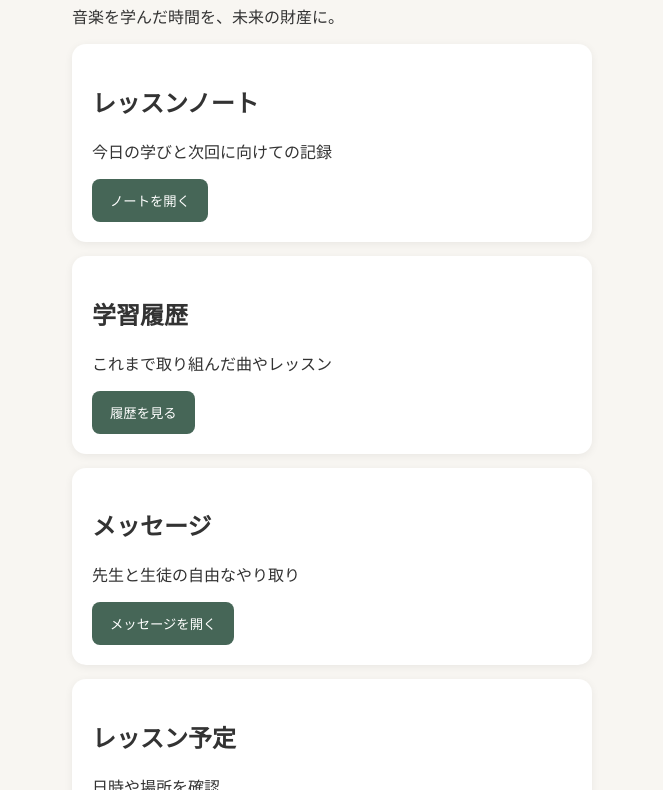
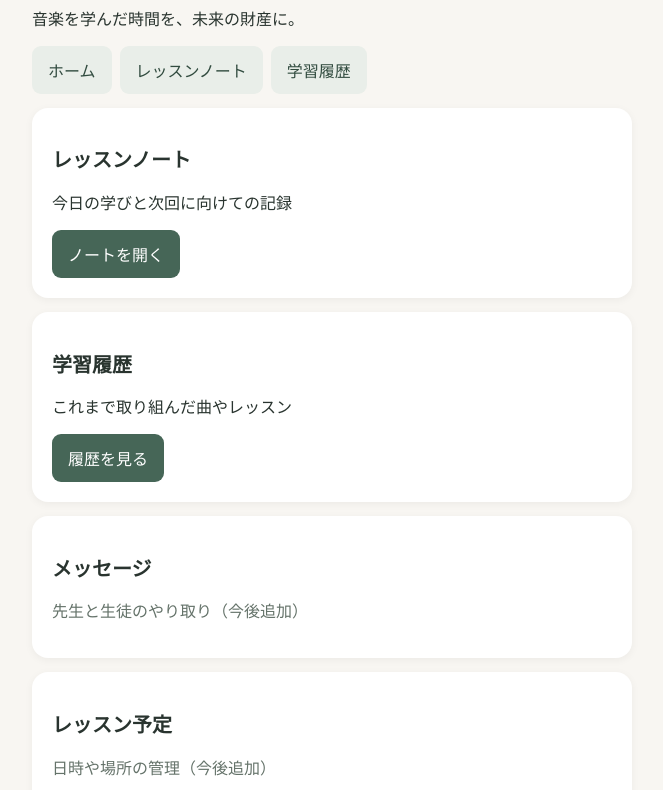
Before and after one commit to yuchicho/my-music-journey, a plain HTML site: page index.html in a window 1280 px wide. Shown: the part 100-890 px from the top of the page, without its empty margins (308-971 px from the left). Drawn offline with Linux system fonts and the light colour scheme.

Commit message:
Revise index.html for improved layout and navigation
Refactor HTML structure and styles for better readability and functionality.

```diff
--- a/index.html
+++ b/index.html
@@ -1,68 +1,25 @@
-
 <!DOCTYPE html>
 <html lang="ja">
 <head>
-  <meta charset="UTF-8">
-  <meta name="viewport" content="width=device-width, initial-scale=1">
-  <title>My Music Journey</title>
-  <style>
-    body {
-      font-family: sans-serif;
-      background: #f8f6f2;
-      color: #333;
-      margin: 0;
-      padding: 24px;
-    }
-    .app {
-      max-width: 520px;
-      margin: auto;
-    }
-    h1 { color: #466657; }
-    .card {
-      background: white;
-      padding: 20px;
-      margin: 14px 0;
-      border-radius: 14px;
-      box-shadow: 0 2px 8px #00000010;
-    }
-    button {
-      background: #466657;
-      color: white;
-      border: none;
-      border-radius: 8px;
-      padding: 12px 18px;
-      cursor: pointer;
-    }
-  </style>
+<meta charset="UTF-8"><meta name="viewport" content="width=device-width, initial-scale=1">
+<title>My Music Journey</title>
+<style>
+:root{font-family:system-ui,-apple-system,sans-serif;color:#29342f;background:#f8f6f2}body{margin:0;padding:20px}.app{max-width:600px;margin:auto}h1{color:#466657;font-size:2rem}h2{font-size:1.25rem}.card{background:white;border-radius:16px;padding:20px;margin:14px 0;box-shadow:0 2px 8px #0000000d}button{background:#466657;color:white;border:0;border-radius:9px;padding:12px 16px;font-size:1rem;cursor:pointer}button.secondary{background:#e9eee9;color:#314b3f}button:focus-visible,input:focus-visible,textarea:focus-visible{outline:3px solid #9bc9a8}label{display:block;margin:14px 0 6px;font-weight:600}input,textarea{box-sizing:border-box;width:100%;font:inherit;padding:12px;border:1px solid #cbd2cc;border-radius:9px}textarea{min-height:100px;resize:vertical}.hidden{display:none}.actions{display:flex;gap:10px;flex-wrap:wrap}.muted{color:#65736a}.record{border-top:1px solid #e4e9e5;padding:14px 0;white-space:pre-wrap;overflow-wrap:anywhere}.record:first-child{border:0}small{color:#68756c}#status{color:#2f6a49}nav{display:flex;gap:8px;flex-wrap:wrap}
+</style>
 </head>
-<body>
-  <main class="app">
-    <h1>My Music Journey</h1>
-    <p>音楽を学んだ時間を、未来の財産に。</p>
-
-    <div class="card">
-      <h2>レッスンノート</h2>
-      <p>今日の学びと次回に向けての記録</p>
-      <button>ノートを開く</button>
-    </div>
-
-    <div class="card">
-      <h2>学習履歴</h2>
-      <p>これまで取り組んだ曲やレッスン</p>
-      <button>履歴を見る</button>
-    </div>
-
-    <div class="card">
-      <h2>メッセージ</h2>
-      <p>先生と生徒の自由なやり取り</p>
-      <button>メッセージを開く</button>
-    </div>
-
-    <div class="card">
-      <h2>レッスン予定</h2>
-      <p>日時や場所を確認</p>
-      <button>予定を見る</button>
-    </div>
-  </main>
-</body>
-</html>
+<body><main class="app">
+<h1>My Music Journey</h1><p>音楽を学んだ時間を、未来の財産に。</p>
+<nav><button type="button" class="secondary" onclick="show('home')">ホーム</button><button type="button" class="secondary" onclick="show('note')">レッスンノート</button><button type="button" class="secondary" onclick="show('history')">学習履歴</button></nav>
+<section id="home"><div class="card"><h2>レッスンノート</h2><p>今日の学びと次回に向けての記録</p><button onclick="show('note')">ノートを開く</button></div><div class="card"><h2>学習履歴</h2><p>これまで取り組んだ曲やレッスン</p><button onclick="show('history')">履歴を見る</button></div><div class="card"><h2>メッセージ</h2><p class="muted">先生と生徒のやり取り（今後追加）</p></div><div class="card"><h2>レッスン予定</h2><p class="muted">日時や場所の管理（今後追加）</p></div></section>
+<section id="note" class="hidden"><div class="card"><h2>今日のレッスンノート</h2><form id="lessonForm"><label for="date">レッスン日</label><input id="date" type="date" required><label for="piece">取り組んだ曲・教材</label><input id="piece" required placeholder="例：Caro mio ben"><label for="lesson">今日のレッスン内容</label><textarea id="lesson" required placeholder="今日取り組んだこと"></textarea><label for="point">今日のポイント（任意）</label><textarea id="point" placeholder="覚えておきたいこと"></textarea><label for="next">次回に向けて（任意）</label><textarea id="next" placeholder="例：次回は後半の表現を考えましょう"></textarea><button type="submit">記録を保存</button></form><p id="status" role="status"></p></div></section>
+<section id="history" class="hidden"><div class="card"><h2>これまでの学習履歴</h2><label for="search">曲名・年月・内容で検索</label><input id="search" placeholder="例：2026-11 / Caro mio ben" oninput="renderHistory()"><div id="records"></div></div></section>
+<p><small>試用版：この端末のブラウザ内だけに記録を保存します。別端末との共有やバックアップには未対応です。実際の生徒の個人情報はまだ入力しないでください。</small></p>
+</main><script>
+const key='mmj-demo-lessons-v1';
+function load(){try{const a=JSON.parse(localStorage.getItem(key)||'[]');return Array.isArray(a)?a:[]}catch{return []}}
+function show(page){for(const id of ['home','note','history'])document.getElementById(id).classList.toggle('hidden',id!==page);if(page==='history')renderHistory();window.scrollTo(0,0)}
+function el(tag,text){const e=document.createElement(tag);e.textContent=text;return e}
+function renderHistory(){const target=document.getElementById('records');target.replaceChildren();const q=document.getElementById('search').value.toLowerCase().trim();const matches=load().filter(r=>[r.date,r.piece,r.lesson,r.point,r.next].join(' ').toLowerCase().includes(q)).sort((a,b)=>b.date.localeCompare(a.date));if(!matches.length){target.append(el('p','記録がありません。'));return}for(const r of matches){const div=document.createElement('div');div.className='record';div.append(el('small',r.date),el('h3',r.piece),el('p','今日のレッスン：'+r.lesson));if(r.point)div.append(el('p','今日のポイント：'+r.point));if(r.next)div.append(el('p','次回に向けて：'+r.next));target.append(div)}}
+document.getElementById('date').value=new Date().toLocaleDateString('sv-SE');
+document.getElementById('lessonForm').addEventListener('submit',e=>{e.preventDefault();const ids=['date','piece','lesson','point','next'];const r=Object.fromEntries(ids.map(id=>[id,document.getElementById(id).value.trim()]));const all=load();all.push(r);try{localStorage.setItem(key,JSON.stringify(all));document.getElementById('status').textContent='保存しました。学習履歴から確認できます。';e.target.reset();document.getElementById('date').value=new Date().toLocaleDateString('sv-SE')}catch{document.getElementById('status').textContent='保存できませんでした。ブラウザの保存設定をご確認ください。'}});
+</script></body></html>
```
